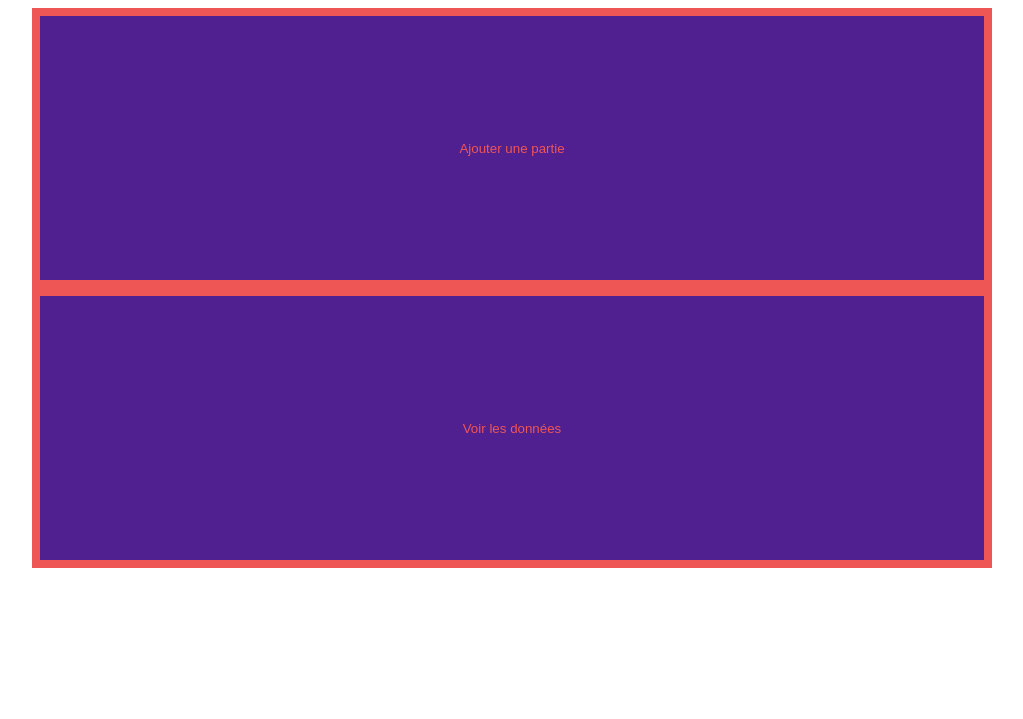
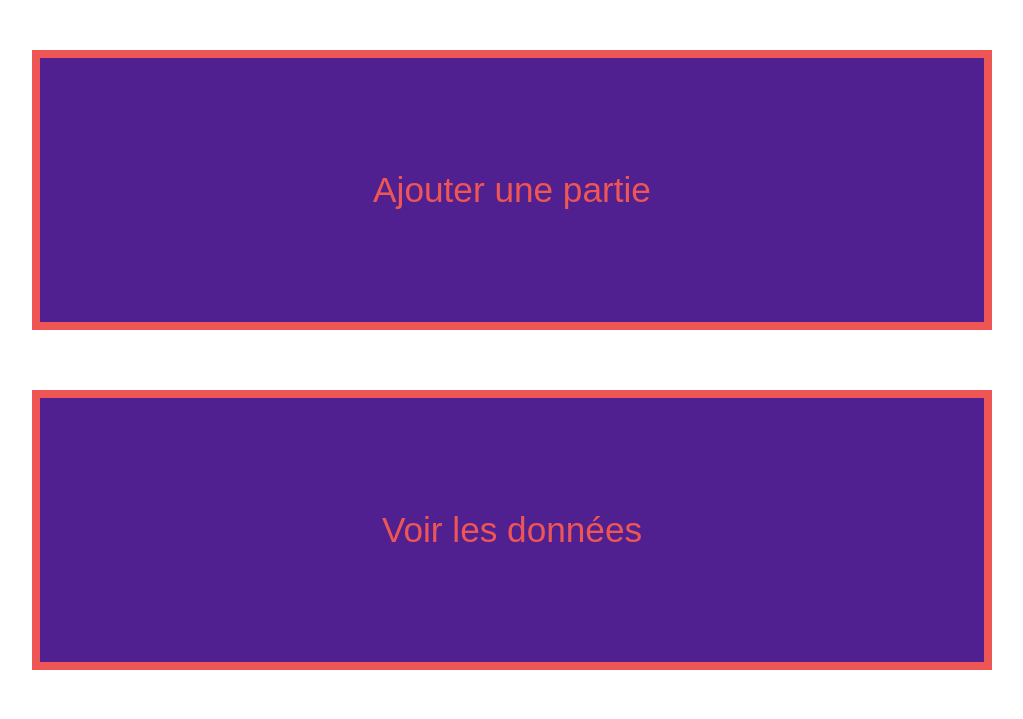
Before and after one commit to Iriax72/parties-swu, a PHP site: page /menu.php in a window 1280 px wide. Shown: the top 719 px of the page, without its empty margins (128-1151 px from the left). Run offline with PHP 8.4, Linux system fonts and the light colour scheme.

Commit message:
meilleur css

```diff
--- a/css/main.css
+++ b/css/main.css
@@ -1,3 +1,7 @@
+body {
+    margin: 0;
+}
+
 .error {
     background-color: #ee3535;
     border: 3px solid #ee0000;
@@ -7,9 +11,13 @@
     justify-content: center;
 }
 
+/* Boutons */
 .btn {
+    margin: 30px;
+    padding: 15px;
     background-color: #502090;
     color: #ee5555;
+    font-size: 2.2rem;
     display: flex;
     flex-direction: column;
     justify-content: center;
--- a/css/menu.css
+++ b/css/menu.css
@@ -3,4 +3,5 @@ body {
     flex-direction: column;
     justify-content: space-evenly;
     align-items: center;
+    padding: 20px;
 }
```
